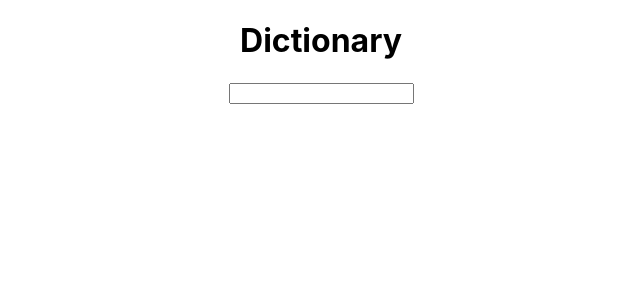
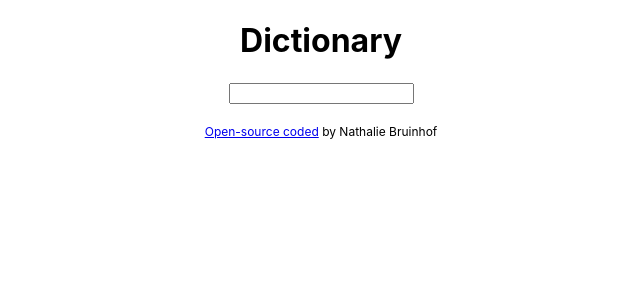
Before and after one commit to nathaliebru/react-dictionary-project, a React (Create React App) app: page / in a window 1280 px wide. Shown: the top 300 px of the page, without its empty margins (319-959 px from the left). Built offline with nearby package versions, Linux system fonts and the light colour scheme.

Commit message:
Added footer and styling, deleted console.log in Meaning.js

```diff
--- a/src/App.css
+++ b/src/App.css
@@ -1,3 +1,8 @@
 .App {
   text-align: center;
 }
+
+.App footer {
+  margin: 20px;
+  font-size: 12px;
+}
--- a/src/App.js
+++ b/src/App.js
@@ -6,6 +6,13 @@
     <div className="App">
       <h1>Dictionary</h1>
       <Dictionary />
+      <footer>
+        {" "}
+        <a href="https://github.com/nathaliebru/react-dictionary-project">
+          Open-source coded
+        </a>{" "}
+        by Nathalie Bruinhof
+      </footer>
     </div>
   );
 }
--- a/src/Meaning.js
+++ b/src/Meaning.js
@@ -1,7 +1,6 @@
 import React from "react";
 
 export default function Meaning(props) {
-  console.log(props.meaning);
   return (
     <div className="Meaning">
       <h3> {props.meaning.partOfSpeech}</h3>
```
